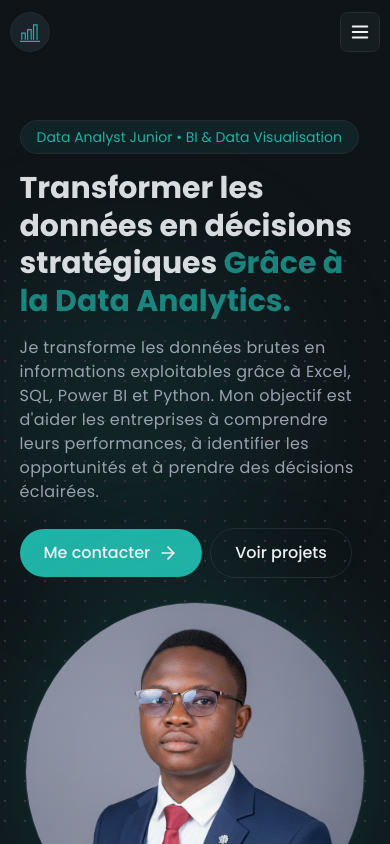
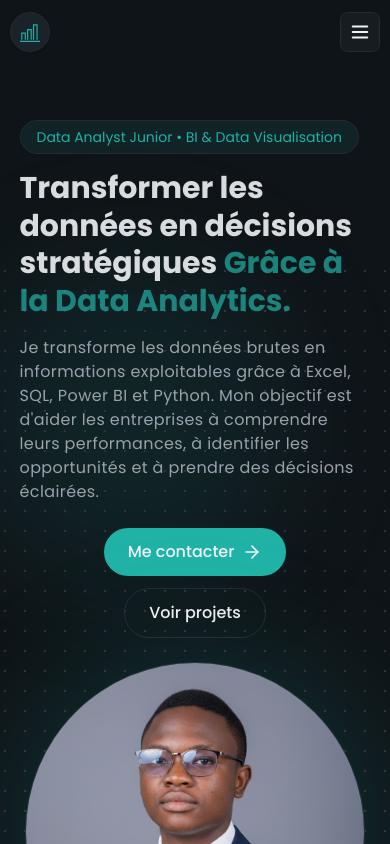
Before and after one commit to Golviche-591122/portfolio, a Next.js app: page / in a window 390 px wide. Shown: the top 844 px of the page. Built offline with nearby package versions, Linux system fonts and the light colour scheme.

Commit message:
nouvelle mise en jours de bouton

```diff
--- a/src/app/sections/HeroSection.tsx
+++ b/src/app/sections/HeroSection.tsx
@@ -62,10 +62,27 @@ export default function HeroSection() {
                         leurs performances, à identifier les opportunités et
                         à prendre des décisions éclairées.
                     </p>
-                    <div className="flex items-center gap-2 md:gap-4 pt-2" data-aos="fade-up" data-aos-delay="600">
-                        <LinkButton text="Me contacter" href="#contact" rounded icon={LuArrowRight} />
-                        <LinkButton text="Voir projets" href="#project" rounded variant="outline" />
+
+                    <div
+                    className="flex flex-col items-center gap-3 pt-2 md:flex-row md:gap-4 md:items-center"
+                    data-aos="fade-up"
+                    data-aos-delay="600"
+                    >
+                    <LinkButton
+                        text="Me contacter"
+                        href="#contact"
+                        rounded
+                        icon={LuArrowRight}
+                    />
+
+                    <LinkButton
+                        text="Voir projets"
+                        href="#project"
+                        rounded
+                        variant="outline"
+                    />
                     </div>
+
 
                 </div>
                 {/* righttside */}
```
